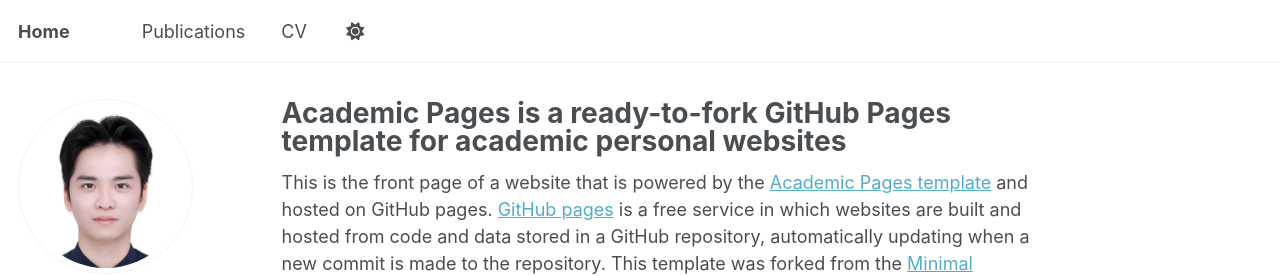
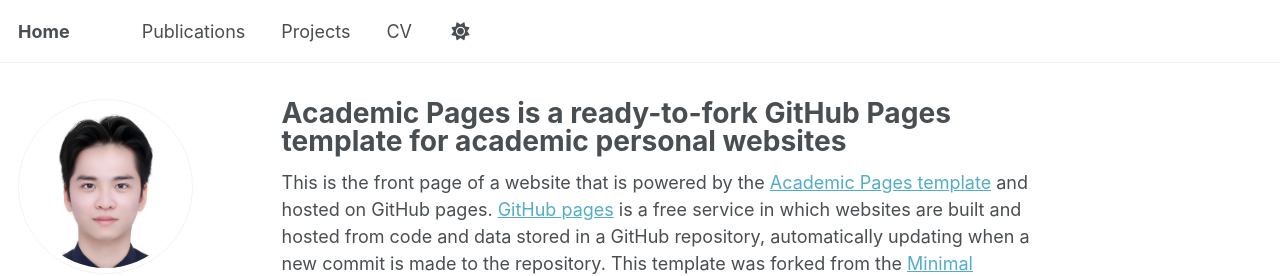
Before and after one commit to tingweicao/tingweicao.github.io, a Jekyll site: the page built from _pages/about.md, in a window 1280 px wide. Shown: the top 276 px of the page. Built offline with Jekyll 4.4.1, drawn with Linux system fonts in a browser that asks for light colours; some web fonts are replaced; a script that is not in the unit is left out.

Commit message:
Update navigation.yml

```diff
--- a/_data/navigation.yml
+++ b/_data/navigation.yml
@@ -11,8 +11,8 @@ main:
   - title: "Publications"
     url: /publications/
 
-  # - title: "Talks"
-  #   url: /talks/
+  - title: "Projects"
+    url: /talks/
 
   # - title: "Teaching"
   #   url: /teaching/
```
